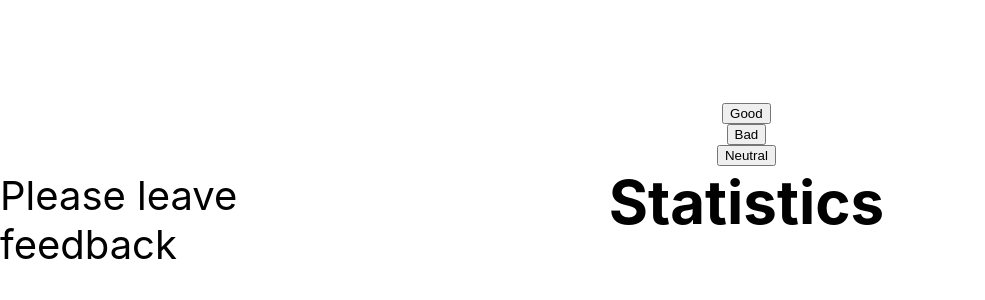
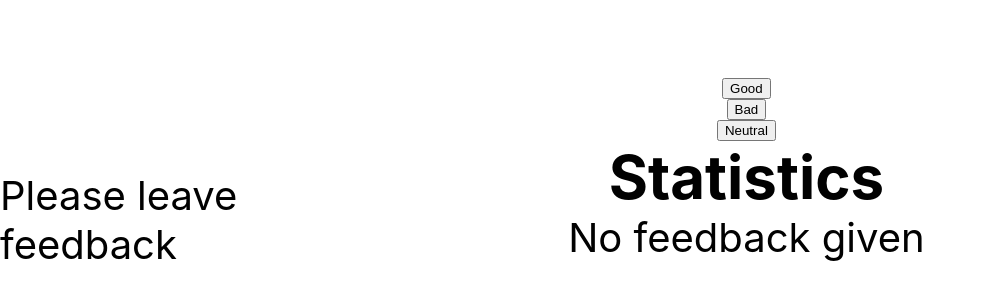
Before and after one commit to luisf756/goit-react-hw-02-feedback, a React (Create React App) app: page / in a window 1280 px wide. Shown: the part 180-480 px from the top of the page, without its empty margins (0-985 px from the left). Built offline with nearby package versions, Linux system fonts and the light colour scheme.

Commit message:
change warng in statistics

```diff
--- a/src/components/statistics/Statistics.jsx
+++ b/src/components/statistics/Statistics.jsx
@@ -3,8 +3,7 @@ import React from 'react';
 
 export const Statistics = ({ state, total, posFid }) => {
 
-    {
-      if (total >= 1) {
+    if(total>=1){
         return (
             <>
               <h2>Statistics</h2>
@@ -15,14 +14,18 @@ export const Statistics = ({ state, total, posFid }) => {
               <p>Positive feedback: {posFid} %</p>
             </>
           );
-      } else {
+    }
     return (
         <>
           <h2>Statistics</h2>
-            {/* <Notification></Notification> */}
+          <Notification></Notification>
         </>
     );
-      }
-    }
+  };
 
+
+  const Notification=()=>{
+    return (<>
+        <p>No feedback given</p>
+        </>);
   };
```
Lines whose indentation alone changed are shown as unchanged.
